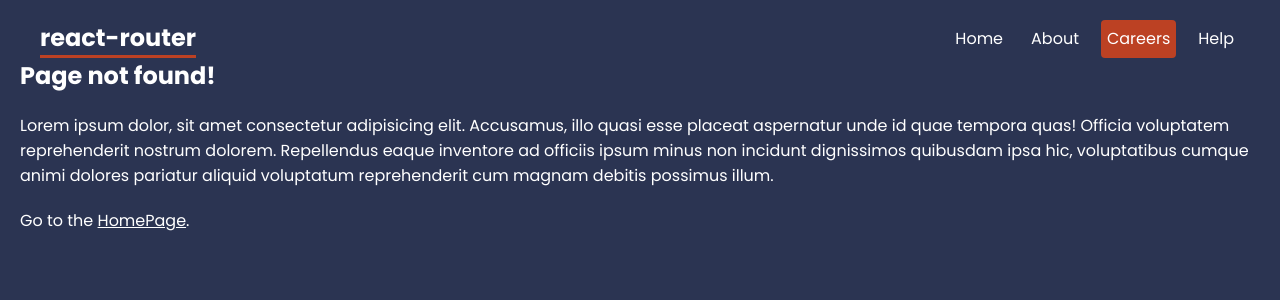
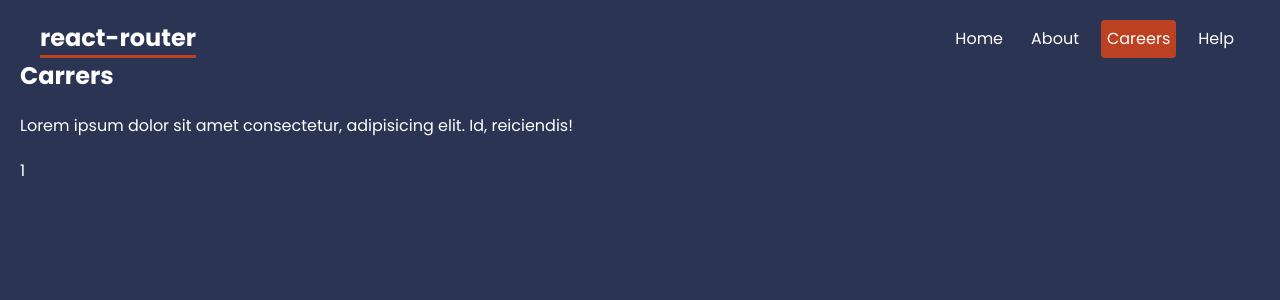
Before and after one commit to AntoninoMusmeci/react-training, a React (Create React App) app in the folder react-router/: page /careers/1 in a window 1280 px wide. Shown: the top 300 px of the page. Built offline with nearby package versions, Linux system fonts and the light colour scheme.

Commit message:
react-router/use router parameters

```diff
--- a/react-router/src/App.js
+++ b/react-router/src/App.js
@@ -16,6 +16,7 @@ import NotFound from "./pages/NotFound";
 import RootLayout from "./layout/RootLayout";
 import HelpLayout from "./layout/HelpLayout";
 import CareersLayout from "./layout/CareersLayout";
+import CarrearsDetails from "./pages/careers/CarrearsDetails";
 
 const router = createBrowserRouter(
   createRoutesFromElements(
@@ -32,6 +33,7 @@ const router = createBrowserRouter(
         element={<Careers />}
         loader={careersLoader}
         />
+        <Route path=":id" element={<CarrearsDetails/>}/>
       </Route>
       <Route path="*" element={<NotFound />} />
     </Route>
--- a/react-router/src/pages/careers/Careers.js
+++ b/react-router/src/pages/careers/Careers.js
@@ -5,7 +5,7 @@ const Careers = () => {
   return (
     <div className="careers">
       {careers.map((career) => (
-        <Link to="/" key={career.id}>
+        <Link to={`${career.id}`} key={career.id}>
           <p>{career.title}</p>
           <p>Based in {career.location}</p>
         </Link>
--- /dev/null
+++ b/react-router/src/pages/careers/CarrearsDetails.js
@@ -0,0 +1,8 @@
+import { useParams } from "react-router-dom";
+
+const CarrearsDetails = () => {
+  const { id } = useParams();
+  return <div>{id}</div>;
+};
+
+export default CarrearsDetails;
```
